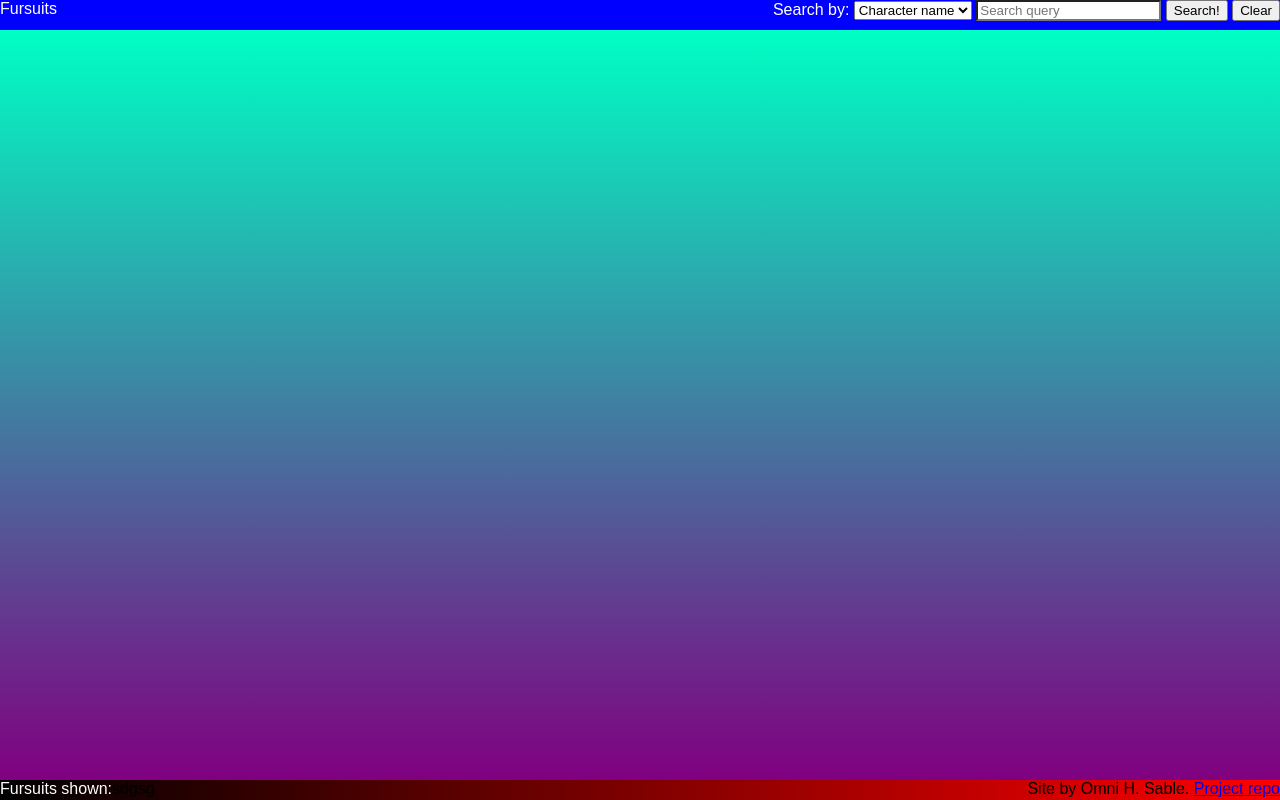
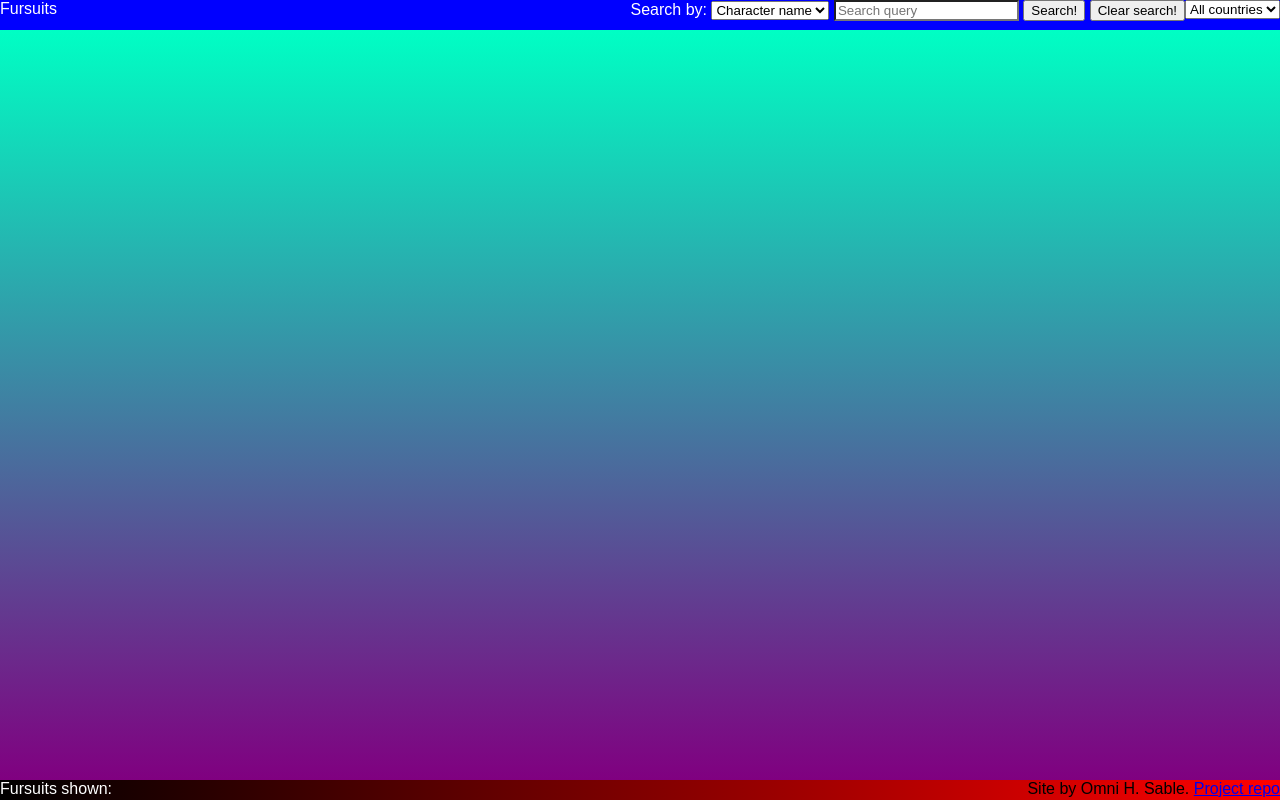
Before and after one commit to Highstaker/Picture-data-organizer-site, a Flask app: page / in a window 1280 px wide. Run offline with Flask 2, Linux system fonts and the light colour scheme; data that the repository does not hold is empty; parts of the project's set-up code (start-up, migrations or seed data) failed here and were passed over.

Commit message:
v.0.4.0
+implementing a global filter method that manages all the filters
+country filter implemented

```diff
--- a/photodata_organizer.py
+++ b/photodata_organizer.py
@@ -8,7 +8,7 @@ from threading import Thread
 
 from flask import Flask, render_template
 
-VERSION = (0, 3, 8)
+VERSION = (0, 4, 0)
 
 SCRIPT_FOLDER = path.dirname(path.realpath(__file__))
 
--- a/static/css/style.css
+++ b/static/css/style.css
@@ -12,6 +12,10 @@ header{
 	color: white;
 	border-width: 3px;
 	border-color: #AAAAAA;
+}
+
+#country-menu{
+	float: right;
 }
 
 #search-form{
--- a/static/js/main.js
+++ b/static/js/main.js
@@ -1,5 +1,6 @@
 const SEARCH_BAR_HELP = "<p>Input the query you want to send, fully or partially.</p>" +
-"<p>If you want to search for fursuiters that have the selected criteria unfilled, leave the search bar empty.</p>";
+"<p>If you want to search for fursuiters that have the selected criteria unfilled, type ^$</p>"+
+"<p>If you are familiar with REGEX, you can use it here.</p>";
 
 $(function(){
     console.log("ready!");
@@ -43,6 +44,51 @@ $(function(){
         return result;
     };//get_info
 
+    var set_countries_menu = function() {
+        var arrayInArray = function(arr, value){
+                //checks if a array is in array
+                for(var i=0; i<arr.length; i++){
+                    // console.debug(arr, value, arr==value);
+                    if(value.length == arr[i].length){
+                        var equal = true;
+                        for(var j=0;j<value.length;j++){
+                            if(value[j]!=arr[i][j]){
+                                equal = false;
+                                break;
+                            }
+                        }
+                        if(equal)return true;
+                    }
+                }
+                return false;
+            };
+
+        //initial setup of countries filter menu
+        var unique_countries = [];
+        for(var i=0; i<source_data.length; i++){
+            var country = [source_data[i]["CountryCode"], source_data[i]["CountryName"]];
+            if(!arrayInArray(unique_countries, country)){// not in array
+                unique_countries.push(country);
+                }
+        }//for
+
+        unique_countries.sort(function(a, b){
+            if(a[1]<b[1])return -1;
+            if(a[1]>b[1])return 1;
+            return 0;
+        });
+
+        console.debug(unique_countries);
+
+        $.each(unique_countries, function(key, vall) {
+            $('#country-menu').append($("<option/>", {
+                class: "country-option",
+                value: vall[0], //country code
+                text: vall[1], //country name
+            }));
+        });//each
+    }//set_countries_menu
+
     var collect_data = function(){
         //collects data from server
         $.ajax({
@@ -53,7 +99,8 @@ $(function(){
                 source_data = data;
                 shown_indicies = [];
                 //fill with all
-                for(var i=0; i<data.length;i++){shown_indicies[i]=i;};
+                reset_shown_indicies_array();
+                set_countries_menu();
                 show_photos();
             }//success
         });//ajax
@@ -88,12 +135,12 @@ $(function(){
 
             var flag_thumbnail = $('<div>', {
                 class: 'flag flag-' + source_data[i]["CountryCode"].toLowerCase() + ' flag-thumbnail'
-
             });
 
             flag_thumbnail.appendTo(img_container);
             img_container.appendTo('#photo-screen');
 
+            //setting hover behaviour for images
             $("#"+pic_id_prefix+i+'-container').hover(
                     function(event){
                         classes = $(this).attr("class").split(' ');
@@ -158,13 +205,11 @@ $(function(){
         $(".photo-container").remove();
     };
 
-    var clear_search = function(){
-        console.debug("clearing!");
-        remove_all_pics();
+    var reset_shown_indicies_array = function(){
         for(var i=0;i<source_data.length;i++){shown_indicies[i]=[i];}
-        show_photos();
-        return false;//prevent repetitive submission. No idea why a BUTTON submits too...
-    };
+    }
+
+
 
     /////MAIN/////////
 
@@ -191,19 +236,45 @@ $(function(){
         }
     });//$("#photo-screen").mousemove
 
-    //search form behaviour on both Enter and search button click
-    $("#search-form").submit(function(event){
-        console.debug($("#search-bar").val());//debug
-        // $("#search-bar").val("Doesn't work yet!");//debug
-        // console.debug(shown_indicies);//debug
-        // console.debug("search by " + $("#search-by-menu").val());
-        // console.debug("search by " + $("#search-by-menu option:selected").text());
+
+    //////////////////
+    //////FILTERING-RELATED STUFF
+    /////////////////
+
+    $("#search-bar").hover(function(event){
+        $("#info-box").html(SEARCH_BAR_HELP);
+        $("#info-box").css({"opacity": "1"});
+    },
+    function(event){
+        $("#info-box").css({"opacity": "0"});
+    });
+
+    var filter_by_country = function(event){
+        //don't apply filter if all countries are selected
+        if("all" == $("#country-menu").val()){return;}
+
+        var found = [];//indicies of found elements
+        for(var j=0;j<shown_indicies.length;j++){
+            var index = shown_indicies[j];
+            if(source_data[index]["CountryCode"] == $("#country-menu").val())
+            {
+                found.push(index);
+            }
+        }//for
+        shown_indicies = found;
+    };
+
+    var filter_by_search = function(event){
         var search_by = $("#search-by-menu").val();
         var search_query = $("#search-bar").val().toLowerCase();
-        console.debug("search by " + search_by);
+
+        // skip this filter if nothing is written in search
+        if(search_query == "")return;
 
         var found = [];//indicies of found elements
-        for(var index=0;index<source_data.length;index++){
+        // for(var index=0;index<source_data.length;index++){
+        for(var j=0;j<shown_indicies.length;j++){
+            var index = shown_indicies[j];
             var source = source_data[index][search_by];
             if(typeof source != "string"){source ="";}
 
@@ -224,33 +295,29 @@ $(function(){
                 }
             }
         }//for
-        console.debug(found);//debug
 
-        if(found.length > 0)
-        {
-            remove_all_pics();
-            shown_indicies = found;
-            show_photos();
-        }
-        else
-        {
-            //nothing found
-            //TODO: blink with red if nothing found
-            $("#search-bar").stop(true,true);
-            $("#search-bar").css({"background-color":"red"});
-            $("#search-bar").animate({"background-color":"#FFFFFF"}, 2000, "linear");
-        }
+        shown_indicies = found;
 
-    });//$("#search-form").submit(function(event
+    };//filter_by_search
 
+    var clear_search = function(event){
+        console.debug("clearing!");
+        $("#search-bar").val("");
+        master_filter();
+        return false;//prevent repetitive submission. No idea why a BUTTON submits too...
+    };
+
+    var master_filter = function(event){
+        remove_all_pics();
+        reset_shown_indicies_array();
+        filter_by_country(event);
+        filter_by_search(event);
+        show_photos();
+    };
+
+    //setting the master to filter elements
+    $("#country-menu").change(master_filter);
+    $("#search-form").submit(master_filter);//search form behaviour on both Enter and search button click
     $("#clear-search-button").click(clear_search);
 
-    $("#search-bar").hover(function(event){
-        $("#info-box").html(SEARCH_BAR_HELP);
-        $("#info-box").css({"opacity": "1"});
-    },
-    function(event){
-        $("#info-box").css({"opacity": "0"});
-    });
-
 });//$
--- a/templates/index.html
+++ b/templates/index.html
@@ -5,7 +5,7 @@
 	<link rel="stylesheet" type="text/css" href="{{ url_for('static', filename='css/flags.css') }}">
 	<link rel="stylesheet" type="text/css" href="{{ url_for('static', filename='css/style.css') }}">
 	<script type="text/javascript" src="{{ url_for('static', filename='js/jquery-3.1.0.min.js') }}"></script>
-	<script type="text/javascript" src="{{ url_for('static', filename='js/jquery-ui-1.12.1/jquery-ui.js') }}"></script>
+	<!-- <script type="text/javascript" src="{{ url_for('static', filename='js/jquery-ui-1.12.1/jquery-ui.js') }}"></script> -->
 	<script type="text/javascript" src="{{ url_for('static', filename='js/main.js') }}"></script>
 </head>
 <body>
@@ -14,6 +14,9 @@
 	<!--TODO: Gender checkboxes -->
 	<header>
 		Fursuits
+		<select id="country-menu">
+			<option value="all">All countries</option>
+		</select>
 		<form id="search-form" onsubmit="return false">
 			Search by:
 			<select id="search-by-menu">
@@ -23,14 +26,13 @@
 			</select>
 			<input type="search" id="search-bar" placeholder="Search query">
 			<input id="search-button" type="submit" value="Search!">
-			<button id="clear-search-button">Clear</button>
+			<button id="clear-search-button">Clear search!</button>
 		</form>
 	</header>
 	<div id="photo-screen">
 		<div id="info-box">h0i!</div>
 	</div>
 	<footer>
-	sdgsg
 	<span id="fursuit-count-line">Fursuits shown: <span id="fursuit-count"></span></span>
 	<span id="signature">
 		Site by Omni H. Sable.
```
